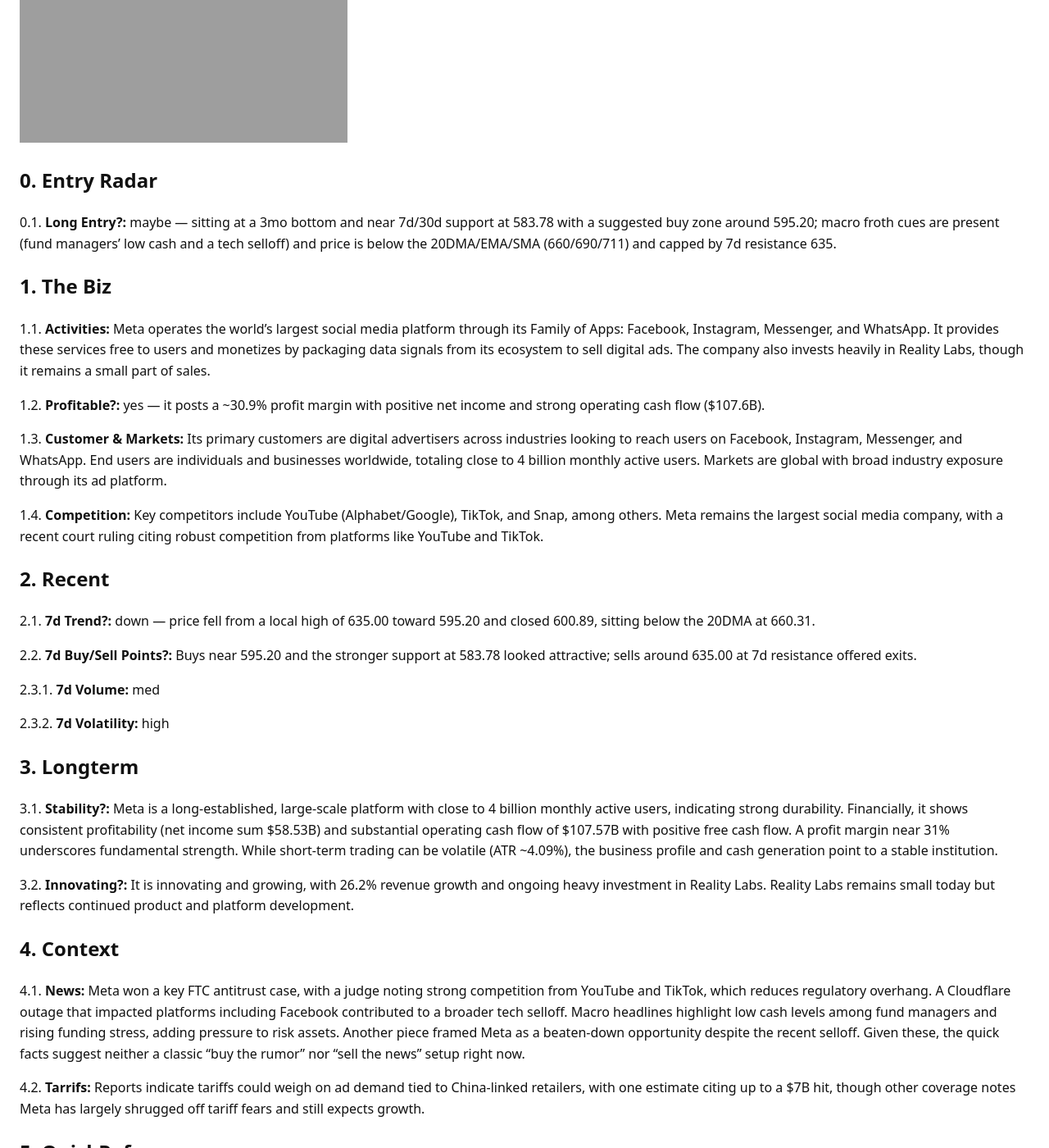
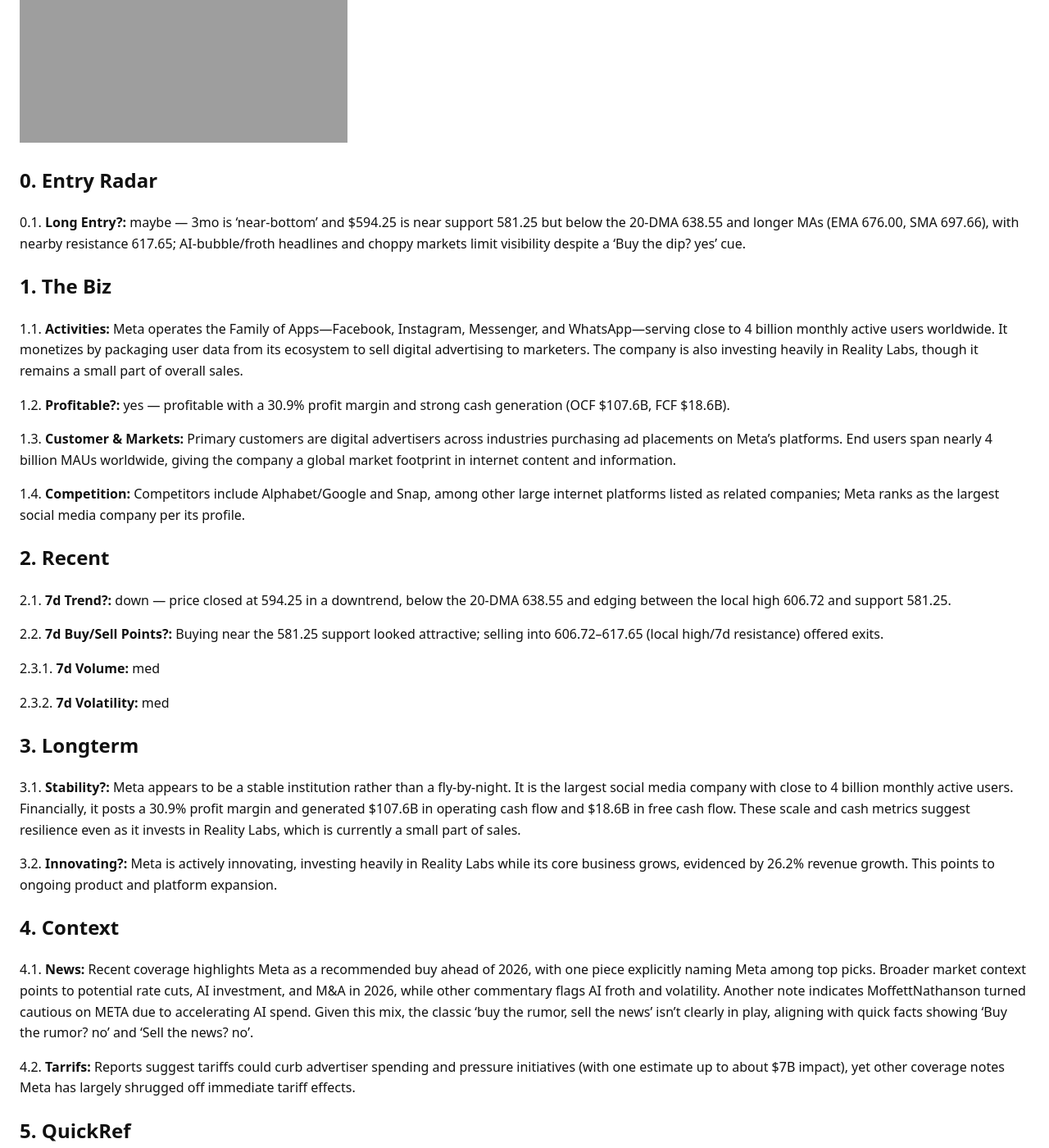
Before and after one commit to ryness/stonks, a Jekyll site: the page built from _reports/META.md, in a window 1280 px wide and 1400 px high, scrolled down 192 px. Shown: the whole window at 82% size. Built offline with Jekyll 4.4.1, drawn with Linux system fonts in a browser that asks for light colours; some of the changed text lies outside the part shown.

Commit message:
Update report: rotation+GodsEye

```diff
--- a/_reports/META.md
+++ b/_reports/META.md
@@ -2,50 +2,50 @@
 layout: default
 title: "META Stock Report"
 ticker: "META"
-date: 2025-11-18
-generated_at: 2025-11-18T20:24:37.774548+00:00
-runtime_seconds: 81.69
+date: 2025-11-22
+generated_at: 2025-11-22T20:22:09.319956+00:00
+runtime_seconds: 100.59
 raw_markdown: |
-  **Generated:** <time class="js-local-time" datetime="2025-11-18T20:24:37.774548+00:00">2025-11-18 20:24 UTC</time> (runtime 1m 22s)
+  **Generated:** <time class="js-local-time" datetime="2025-11-22T20:22:09.319956+00:00">2025-11-22 20:22 UTC</time> (runtime 1m 41s)
 
   ![Meta Platforms, Inc. Class A Common Stock logo](https://ryness.github.io/stonks/assets/logos/META.svg)
 
 
   ## 0. Entry Radar
 
-  0.1. **Long Entry?:** maybe — sitting at a 3mo bottom and near 7d/30d support at 583.78 with a suggested buy zone around 595.20; macro froth cues are present (fund managers’ low cash and a tech selloff) and price is below the 20DMA/EMA/SMA (660/690/711) and capped by 7d resistance 635.
+  0.1. **Long Entry?:** maybe — 3mo is 'near-bottom' and $594.25 is near support 581.25 but below the 20-DMA 638.55 and longer MAs (EMA 676.00, SMA 697.66), with nearby resistance 617.65; AI-bubble/froth headlines and choppy markets limit visibility despite a 'Buy the dip? yes' cue.
 
   ## 1. The Biz
 
-  1.1. **Activities:** Meta operates the world’s largest social media platform through its Family of Apps: Facebook, Instagram, Messenger, and WhatsApp. It provides these services free to users and monetizes by packaging data signals from its ecosystem to sell digital ads. The company also invests heavily in Reality Labs, though it remains a small part of sales.
+  1.1. **Activities:** Meta operates the Family of Apps—Facebook, Instagram, Messenger, and WhatsApp—serving close to 4 billion monthly active users worldwide. It monetizes by packaging user data from its ecosystem to sell digital advertising to marketers. The company is also investing heavily in Reality Labs, though it remains a small part of overall sales.
 
-  1.2. **Profitable?:** yes — it posts a ~30.9% profit margin with positive net income and strong operating cash flow ($107.6B).
+  1.2. **Profitable?:** yes — profitable with a 30.9% profit margin and strong cash generation (OCF $107.6B, FCF $18.6B).
 
-  1.3. **Customer & Markets:** Its primary customers are digital advertisers across industries looking to reach users on Facebook, Instagram, Messenger, and WhatsApp. End users are individuals and businesses worldwide, totaling close to 4 billion monthly active users. Markets are global with broad industry exposure through its ad platform.
+  1.3. **Customer & Markets:** Primary customers are digital advertisers across industries purchasing ad placements on Meta’s platforms. End users span nearly 4 billion MAUs worldwide, giving the company a global market footprint in internet content and information.
 
-  1.4. **Competition:** Key competitors include YouTube (Alphabet/Google), TikTok, and Snap, among others. Meta remains the largest social media company, with a recent court ruling citing robust competition from platforms like YouTube and TikTok.
+  1.4. **Competition:** Competitors include Alphabet/Google and Snap, among other large internet platforms listed as related companies; Meta ranks as the largest social media company per its profile.
 
   ## 2. Recent
 
-  2.1. **7d Trend?:** down — price fell from a local high of 635.00 toward 595.20 and closed 600.89, sitting below the 20DMA at 660.31.
+  2.1. **7d Trend?:** down — price closed at 594.25 in a downtrend, below the 20-DMA 638.55 and edging between the local high 606.72 and support 581.25.
 
-  2.2. **7d Buy/Sell Points?:** Buys near 595.20 and the stronger support at 583.78 looked attractive; sells around 635.00 at 7d resistance offered exits.
+  2.2. **7d Buy/Sell Points?:** Buying near the 581.25 support looked attractive; selling into 606.72–617.65 (local high/7d resistance) offered exits.
 
   2.3.1. **7d Volume:** med
 
-  2.3.2. **7d Volatility:** high
+  2.3.2. **7d Volatility:** med
 
   ## 3. Longterm
 
-  3.1. **Stability?:** Meta is a long-established, large-scale platform with close to 4 billion monthly active users, indicating strong durability. Financially, it shows consistent profitability (net income sum $58.53B) and substantial operating cash flow of $107.57B with positive free cash flow. A profit margin near 31% underscores fundamental strength. While short-term trading can be volatile (ATR ~4.09%), the business profile and cash generation point to a stable institution.
+  3.1. **Stability?:** Meta appears to be a stable institution rather than a fly-by-night. It is the largest social media company with close to 4 billion monthly active users. Financially, it posts a 30.9% profit margin and generated $107.6B in operating cash flow and $18.6B in free cash flow. These scale and cash metrics suggest resilience even as it invests in Reality Labs, which is currently a small part of sales.
 
-  3.2. **Innovating?:** It is innovating and growing, with 26.2% revenue growth and ongoing heavy investment in Reality Labs. Reality Labs remains small today but reflects continued product and platform development.
+  3.2. **Innovating?:** Meta is actively innovating, investing heavily in Reality Labs while its core business grows, evidenced by 26.2% revenue growth. This points to ongoing product and platform expansion.
 
   ## 4. Context
 
-  4.1. **News:** Meta won a key FTC antitrust case, with a judge noting strong competition from YouTube and TikTok, which reduces regulatory overhang. A Cloudflare outage that impacted platforms including Facebook contributed to a broader tech selloff. Macro headlines highlight low cash levels among fund managers and rising funding stress, adding pressure to risk assets. Another piece framed Meta as a beaten-down opportunity despite the recent selloff. Given these, the quick facts suggest neither a classic “buy the rumor” nor “sell the news” setup right now.
+  4.1. **News:** Recent coverage highlights Meta as a recommended buy ahead of 2026, with one piece explicitly naming Meta among top picks. Broader market context points to potential rate cuts, AI investment, and M&A in 2026, while other commentary flags AI froth and volatility. Another note indicates MoffettNathanson turned cautious on META due to accelerating AI spend. Given this mix, the classic ‘buy the rumor, sell the news’ isn’t clearly in play, aligning with quick facts showing ‘Buy the rumor? no’ and ‘Sell the news? no’.
 
-  4.2. **Tarrifs:** Reports indicate tariffs could weigh on ad demand tied to China-linked retailers, with one estimate citing up to a $7B hit, though other coverage notes Meta has largely shrugged off tariff fears and still expects growth.
+  4.2. **Tarrifs:** Reports suggest tariffs could curb advertiser spending and pressure initiatives (with one estimate up to about $7B impact), yet other coverage notes Meta has largely shrugged off immediate tariff effects.
 
   ## 5. QuickRef
 
@@ -54,16 +54,16 @@ raw_markdown: |
   <thead><tr><th>Metric</th><th>Answer</th></tr></thead>
   <tbody>
   <tr><td>Last Q4</td><td>$58.53B</td></tr>
-  <tr><td>Price</td><td>600.89</td></tr>
-  <tr><td>7d Resistance</td><td>635.00</td></tr>
-  <tr><td>7d Support</td><td>583.78</td></tr>
+  <tr><td>Price</td><td>594.25</td></tr>
+  <tr><td>7d Resistance</td><td>617.65</td></tr>
+  <tr><td>7d Support</td><td>581.25</td></tr>
   <tr><td>30d Resistance</td><td>759.16</td></tr>
-  <tr><td>30d Support</td><td>583.78</td></tr>
+  <tr><td>30d Support</td><td>581.25</td></tr>
   <tr><td>Buy the dip?</td><td>yes</td></tr>
   <tr><td>Buy the rumor?</td><td>no</td></tr>
   <tr><td>Sell the news?</td><td>no</td></tr>
   <tr><td>7d Trend:</td><td>down</td></tr>
-  <tr><td>3mo</td><td>bottom</td></tr>
+  <tr><td>3mo</td><td>near-bottom</td></tr>
   <tr><td>1yr</td><td>middle</td></tr>
   <tr><td>5yr</td><td>middle</td></tr>
   <tr><td>Overbought/Sold?</td><td>in the middle</td></tr>
@@ -208,46 +208,46 @@ raw_markdown: |
   </details>
 ---
 
-**Generated:** <time class="js-local-time" datetime="2025-11-18T20:24:37.774548+00:00">2025-11-18 20:24 UTC</time> (runtime 1m 22s)
+**Generated:** <time class="js-local-time" datetime="2025-11-22T20:22:09.319956+00:00">2025-11-22 20:22 UTC</time> (runtime 1m 41s)
 
 ![Meta Platforms, Inc. Class A Common Stock logo](https://ryness.github.io/stonks/assets/logos/META.svg)
 
 
 ## 0. Entry Radar
 
-0.1. **Long Entry?:** maybe — sitting at a 3mo bottom and near 7d/30d support at 583.78 with a suggested buy zone around 595.20; macro froth cues are present (fund managers’ low cash and a tech selloff) and price is below the 20DMA/EMA/SMA (660/690/711) and capped by 7d resistance 635.
+0.1. **Long Entry?:** maybe — 3mo is 'near-bottom' and $594.25 is near support 581.25 but below the 20-DMA 638.55 and longer MAs (EMA 676.00, SMA 697.66), with nearby resistance 617.65; AI-bubble/froth headlines and choppy markets limit visibility despite a 'Buy the dip? yes' cue.
 
 ## 1. The Biz
 
-1.1. **Activities:** Meta operates the world’s largest social media platform through its Family of Apps: Facebook, Instagram, Messenger, and WhatsApp. It provides these services free to users and monetizes by packaging data signals from its ecosystem to sell digital ads. The company also invests heavily in Reality Labs, though it remains a small part of sales.
+1.1. **Activities:** Meta operates the Family of Apps—Facebook, Instagram, Messenger, and WhatsApp—serving close to 4 billion monthly active users worldwide. It monetizes by packaging user data from its ecosystem to sell digital advertising to marketers. The company is also investing heavily in Reality Labs, though it remains a small part of overall sales.
 
-1.2. **Profitable?:** yes — it posts a ~30.9% profit margin with positive net income and strong operating cash flow ($107.6B).
+1.2. **Profitable?:** yes — profitable with a 30.9% profit margin and strong cash generation (OCF $107.6B, FCF $18.6B).
 
-1.3. **Customer & Markets:** Its primary customers are digital advertisers across industries looking to reach users on Facebook, Instagram, Messenger, and WhatsApp. End users are individuals and businesses worldwide, totaling close to 4 billion monthly active users. Markets are global with broad industry exposure through its ad platform.
+1.3. **Customer & Markets:** Primary customers are digital advertisers across industries purchasing ad placements on Meta’s platforms. End users span nearly 4 billion MAUs worldwide, giving the company a global market footprint in internet content and information.
 
-1.4. **Competition:** Key competitors include YouTube (Alphabet/Google), TikTok, and Snap, among others. Meta remains the largest social media company, with a recent court ruling citing robust competition from platforms like YouTube and TikTok.
+1.4. **Competition:** Competitors include Alphabet/Google and Snap, among other large internet platforms listed as related companies; Meta ranks as the largest social media company per its profile.
 
 ## 2. Recent
 
-2.1. **7d Trend?:** down — price fell from a local high of 635.00 toward 595.20 and closed 600.89, sitting below the 20DMA at 660.31.
+2.1. **7d Trend?:** down — price closed at 594.25 in a downtrend, below the 20-DMA 638.55 and edging between the local high 606.72 and support 581.25.
 
-2.2. **7d Buy/Sell Points?:** Buys near 595.20 and the stronger support at 583.78 looked attractive; sells around 635.00 at 7d resistance offered exits.
+2.2. **7d Buy/Sell Points?:** Buying near the 581.25 support looked attractive; selling into 606.72–617.65 (local high/7d resistance) offered exits.
 
 2.3.1. **7d Volume:** med
 
-2.3.2. **7d Volatility:** high
+2.3.2. **7d Volatility:** med
 
 ## 3. Longterm
 
-3.1. **Stability?:** Meta is a long-established, large-scale platform with close to 4 billion monthly active users, indicating strong durability. Financially, it shows consistent profitability (net income sum $58.53B) and substantial operating cash flow of $107.57B with positive free cash flow. A profit margin near 31% underscores fundamental strength. While short-term trading can be volatile (ATR ~4.09%), the business profile and cash generation point to a stable institution.
+3.1. **Stability?:** Meta appears to be a stable institution rather than a fly-by-night. It is the largest social media company with close to 4 billion monthly active users. Financially, it posts a 30.9% profit margin and generated $107.6B in operating cash flow and $18.6B in free cash flow. These scale and cash metrics suggest resilience even as it invests in Reality Labs, which is currently a small part of sales.
 
-3.2. **Innovating?:** It is innovating and growing, with 26.2% revenue growth and ongoing heavy investment in Reality Labs. Reality Labs remains small today but reflects continued product and platform development.
+3.2. **Innovating?:** Meta is actively innovating, investing heavily in Reality Labs while its core business grows, evidenced by 26.2% revenue growth. This points to ongoing product and platform expansion.
 
 ## 4. Context
 
-4.1. **News:** Meta won a key FTC antitrust case, with a judge noting strong competition from YouTube and TikTok, which reduces regulatory overhang. A Cloudflare outage that impacted platforms including Facebook contributed to a broader tech selloff. Macro headlines highlight low cash levels among fund managers and rising funding stress, adding pressure to risk assets. Another piece framed Meta as a beaten-down opportunity despite the recent selloff. Given these, the quick facts suggest neither a classic “buy the rumor” nor “sell the news” setup right now.
+4.1. **News:** Recent coverage highlights Meta as a recommended buy ahead of 2026, with one piece explicitly naming Meta among top picks. Broader market context points to potential rate cuts, AI investment, and M&A in 2026, while other commentary flags AI froth and volatility. Another note indicates MoffettNathanson turned cautious on META due to accelerating AI spend. Given this mix, the classic ‘buy the rumor, sell the news’ isn’t clearly in play, aligning with quick facts showing ‘Buy the rumor? no’ and ‘Sell the news? no’.
 
-4.2. **Tarrifs:** Reports indicate tariffs could weigh on ad demand tied to China-linked retailers, with one estimate citing up to a $7B hit, though other coverage notes Meta has largely shrugged off tariff fears and still expects growth.
+4.2. **Tarrifs:** Reports suggest tariffs could curb advertiser spending and pressure initiatives (with one estimate up to about $7B impact), yet other coverage notes Meta has largely shrugged off immediate tariff effects.
 
 ## 5. QuickRef
 
@@ -256,16 +256,16 @@ raw_markdown: |
 <thead><tr><th>Metric</th><th>Answer</th></tr></thead>
 <tbody>
 <tr><td>Last Q4</td><td>$58.53B</td></tr>
-<tr><td>Price</td><td>600.89</td></tr>
-<tr><td>7d Resistance</td><td>635.00</td></tr>
-<tr><td>7d Support</td><td>583.78</td></tr>
+<tr><td>Price</td><td>594.25</td></tr>
+<tr><td>7d Resistance</td><td>617.65</td></tr>
+<tr><td>7d Support</td><td>581.25</td></tr>
 <tr><td>30d Resistance</td><td>759.16</td></tr>
-<tr><td>30d Support</td><td>583.78</td></tr>
+<tr><td>30d Support</td><td>581.25</td></tr>
 <tr><td>Buy the dip?</td><td>yes</td></tr>
 <tr><td>Buy the rumor?</td><td>no</td></tr>
 <tr><td>Sell the news?</td><td>no</td></tr>
 <tr><td>7d Trend:</td><td>down</td></tr>
-<tr><td>3mo</td><td>bottom</td></tr>
+<tr><td>3mo</td><td>near-bottom</td></tr>
 <tr><td>1yr</td><td>middle</td></tr>
 <tr><td>5yr</td><td>middle</td></tr>
 <tr><td>Overbought/Sold?</td><td>in the middle</td></tr>
```
Also changed, not shown: other parts of _reports/META.md (+12 -12 lines), _reports/GODSEYE.md (+18 -22 lines).
